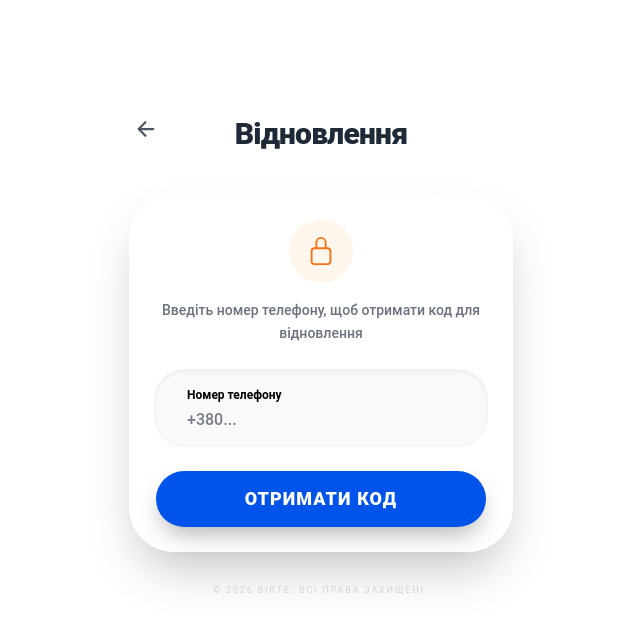
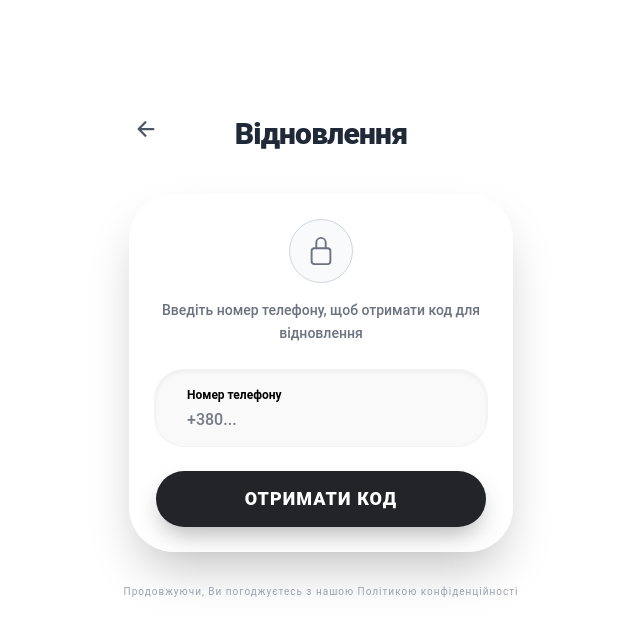
Before and after one commit to showemeowkx/PSA-Admin-Panel, a React (Vite) app in the folder frontend/: page /forgot-password in a window 1280 px wide. Shown: the top 636 px of the page, without its empty margins (319-959 px from the left). Built offline with nearby package versions, Linux system fonts and the light colour scheme; no server answers.

Commit message:
Refactor: update styling and colors in ForgotPasswordScreen component

```diff
--- a/frontend/src/features/auth/RestorePasswordScreen.tsx
+++ b/frontend/src/features/auth/RestorePasswordScreen.tsx
@@ -149,10 +149,10 @@ const ForgotPasswordScreen: React.FC = () => {
             {step === 1 ? (
               <div className="space-y-6 animate-fade-in">
                 <div className="text-center mb-4">
-                  <div className="w-16 h-16 bg-orange-50 rounded-full flex items-center justify-center mx-auto mb-4">
+                  <div className="w-16 h-16 bg-gray-50 rounded-full flex border-[1px] border-gray-300 items-center justify-center mx-auto mb-4">
                     <IonIcon
                       icon={lockClosedOutline}
-                      className="text-3xl text-orange-500"
+                      className="text-3xl text-gray-500"
                     />
                   </div>
                   <p className="text-gray-500 text-sm font-medium leading-relaxed">
@@ -169,7 +169,7 @@ const ForgotPasswordScreen: React.FC = () => {
                     <div className="w-full">
                       <IonLabel
                         position="stacked"
-                        className="text-orange-600 font-bold ml-1 mb-1"
+                        className="text-gray-600 font-bold ml-1 mb-1"
                       >
                         Номер телефону
                       </IonLabel>
@@ -177,6 +177,7 @@ const ForgotPasswordScreen: React.FC = () => {
                         type="tel"
                         inputmode="tel"
                         value={phone}
+                        color="dark"
                         onIonInput={(e) => {
                           const val = e.detail.value!;
                           const filtered = val.replace(/[^0-9+]/g, "");
@@ -199,7 +200,7 @@ const ForgotPasswordScreen: React.FC = () => {
                     "--border-radius": "30px",
                     "--box-shadow": "0 12px 24px -6px rgba(60, 60, 60, 0.4)",
                   }}
-                  color="primary"
+                  color="dark"
                 >
                   ОТРИМАТИ КОД
                 </IonButton>
@@ -221,13 +222,14 @@ const ForgotPasswordScreen: React.FC = () => {
                     <div className="w-full">
                       <IonLabel
                         position="stacked"
-                        className="text-orange-600 font-bold ml-1 mb-1"
+                        className="text-gray-600 font-bold ml-1 mb-1"
                       >
                         СМС Код
                       </IonLabel>
                       <div className="flex items-center">
                         <IonInput
                           type="tel"
+                          color="dark"
                           inputmode="numeric"
                           pattern="[0-9]*"
                           value={code}
@@ -259,13 +261,14 @@ const ForgotPasswordScreen: React.FC = () => {
                     <div className="w-full">
                       <IonLabel
                         position="stacked"
-                        className="text-orange-600 font-bold ml-1 mb-1"
+                        className="text-gray-600 font-bold ml-1 mb-1"
                       >
                         Новий пароль
                       </IonLabel>
                       <div className="flex items-center">
                         <IonInput
                           type={showPassword ? "text" : "password"}
+                          color="dark"
                           value={password}
                           onIonInput={(e) => setPassword(e.detail.value!)}
                           className="font-medium text-gray-800"
@@ -290,13 +293,14 @@ const ForgotPasswordScreen: React.FC = () => {
                     <div className="w-full">
                       <IonLabel
                         position="stacked"
-                        className="text-orange-600 font-bold ml-1 mb-1"
+                        className="text-gray-600 font-bold ml-1 mb-1"
                       >
                         Підтвердіть пароль
                       </IonLabel>
                       <div className="flex items-center">
                         <IonInput
                           type={showPassword ? "text" : "password"}
+                          color="dark"
                           value={confirmPassword}
                           onIonInput={(e) =>
                             setConfirmPassword(e.detail.value!)
@@ -325,7 +329,7 @@ const ForgotPasswordScreen: React.FC = () => {
                     "--border-radius": "30px",
                     "--box-shadow": "0 12px 24px -6px rgba(60, 60, 60, 0.4)",
                   }}
-                  color="primary"
+                  color="dark"
                 >
                   ЗМІНИТИ ПАРОЛЬ
                 </IonButton>
@@ -346,9 +350,8 @@ const ForgotPasswordScreen: React.FC = () => {
               </div>
             )}
           </div>
-
-          <p className="mt-8 text-gray-300 text-[9px] uppercase tracking-[0.2em]">
-            © 2026 ВІКТЕ. Всі права захищені.
+          <p className="mt-8 text-gray-400 text-[8px] md:text-[10px] tracking-widest">
+            Продовжуючи, Ви погоджуєтесь з нашою Політикою конфіденційності
           </p>
         </div>
 
@@ -356,6 +359,7 @@ const ForgotPasswordScreen: React.FC = () => {
           isOpen={isLoading}
           message="Оновлення даних..."
           spinner="circular"
+          style={{ "--spinner-color": "black" } as any}
         />
       </IonContent>
     </IonPage>
```
